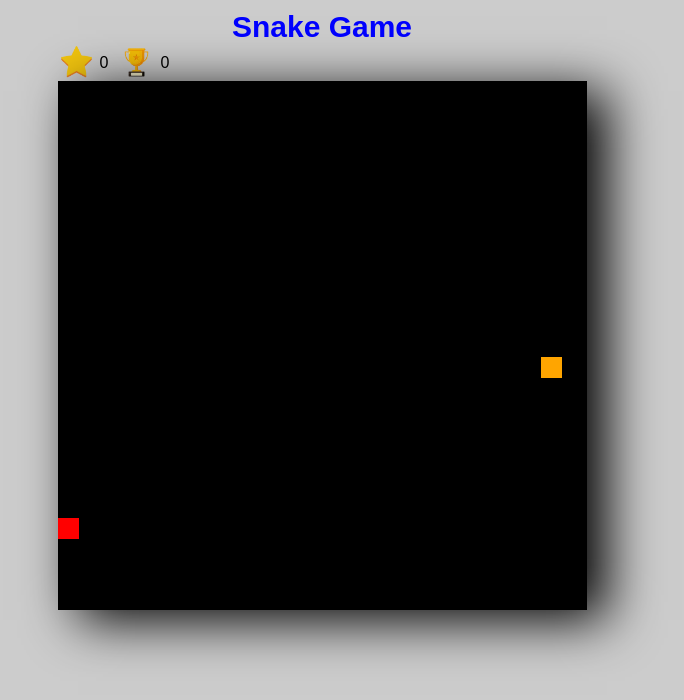
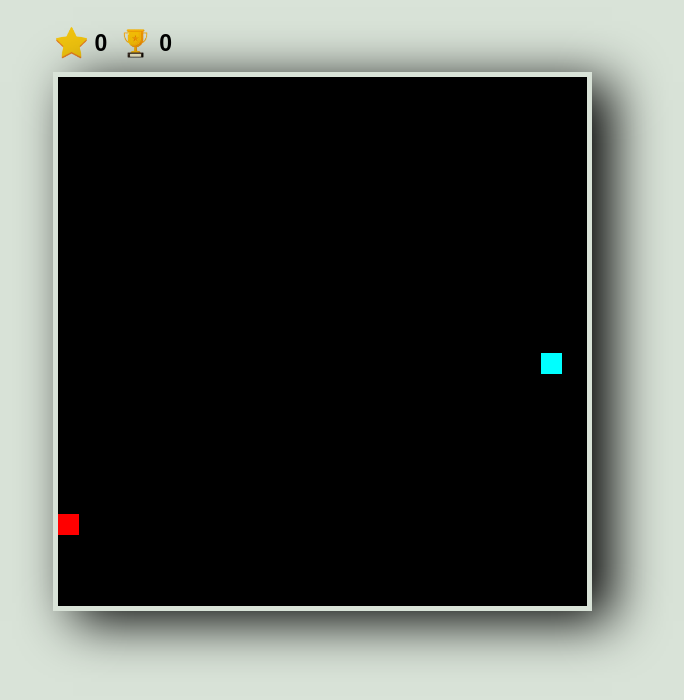
Before and after one commit to Komalpreet05/snakeGameV2.0, a plain HTML site: page index.html in a window 1280 px wide. Shown: the whole page, without its empty margins (318-1002 px from the left). Drawn offline with Linux system fonts and the light colour scheme.

Commit message:
Update style.css

```diff
--- a/index.html
+++ b/index.html
@@ -9,7 +9,7 @@
   <body>
     <div id="wrapper">
       <div class="container">
-        <div class="game-head"><h2>Snake Game</h2></div>
+        <!-- <div class="game-head"><h2>Snake Game</h2></div> -->
         <div class="game-body">
           <div class="score-board">
             <p class="scoreCalc">
--- a/index.js
+++ b/index.js
@@ -68,6 +68,11 @@ function isGameOver() {
     if (headX < 0 || headX === tileCount || headY < 0 || headY === tileCount) {
         backSound.pause();
         gameOverSound.play();
+        // function gameDone() {
+        //     gameOver = true;
+        // }
+
+        // setTimeout(gameDone, 1000);
         gameOver = true;
     }
 
@@ -84,17 +89,22 @@ function isGameOver() {
         }
     }
 
+    // function gameGone() {
+    //     ctx.fillStyle = 'yellow';
+    //     ctx.fillRect(canvas.width / 3, canvas.height / 3, 200, 200);
+    // }
 
     if (gameOver) {
+        //setTimeout(gameGone, 2000);
         ctx.fillStyle = "white";
-        ctx.font = '50px Verdana';
+        ctx.font = '60px Verdana';
         var gradient = ctx.createLinearGradient(0, 0, canvas.width, 0);
         gradient.addColorStop("0", " magenta");
         gradient.addColorStop("0.5", "blue");
         gradient.addColorStop("1.0", "red");
         // Fill with gradient
         ctx.fillStyle = gradient;
-        ctx.fillText("GAME OVER!!", canvas.width / 10.5, canvas.height / 2);
+        ctx.fillText("GAME OVER!!", canvas.width / 7.5, canvas.height / 2);
     }
     return gameOver;
 }
@@ -125,7 +135,7 @@ function drawSnake() {
         snakeParts.shift();
     }
 
-    ctx.fillStyle = 'orange';
+    ctx.fillStyle = 'aqua';
     ctx.fillRect(headX * tileCount, headY * tileCount, tileSize, tileSize);
 }
 
--- a/style.css
+++ b/style.css
@@ -10,12 +10,14 @@
 #wrapper {
   width: 100vw;
   height: 100vh;
-  background: rgb(165 165 165 / 57%);
+  background: #bdceba91;
 }
 .game-head h2 {
   color: blue;
-  font-size: 30px;
+  font-size: 33px;
   padding-top: 10px;
+  text-transform: uppercase;
+  text-align: center;
 }
 .container {
   display: flex;
@@ -39,6 +41,8 @@ img.icon {
 }
 canvas {
   box-shadow: black 20px 10px 50px;
+  padding: 5px;
+  margin-top: 10px;
 }
 
 .score-board {
@@ -46,6 +50,11 @@ canvas {
   gap: 10px;
 }
 
-.game-head h2 {
-  text-align: center;
+span {
+  font-size: 23px;
+  font-weight: bold;
 }
+
+.game-body {
+  margin-top: 25px;
+}
```
